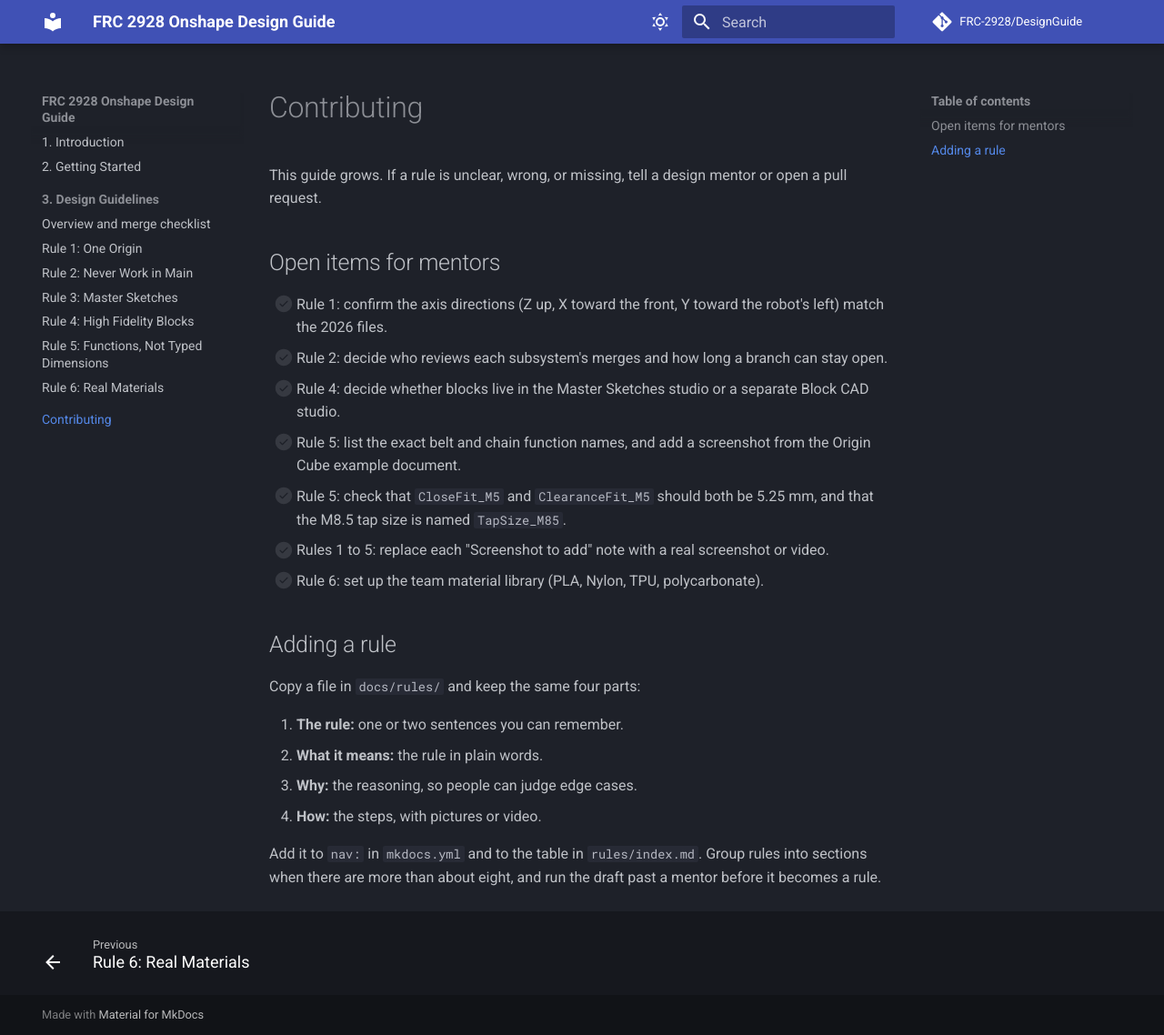
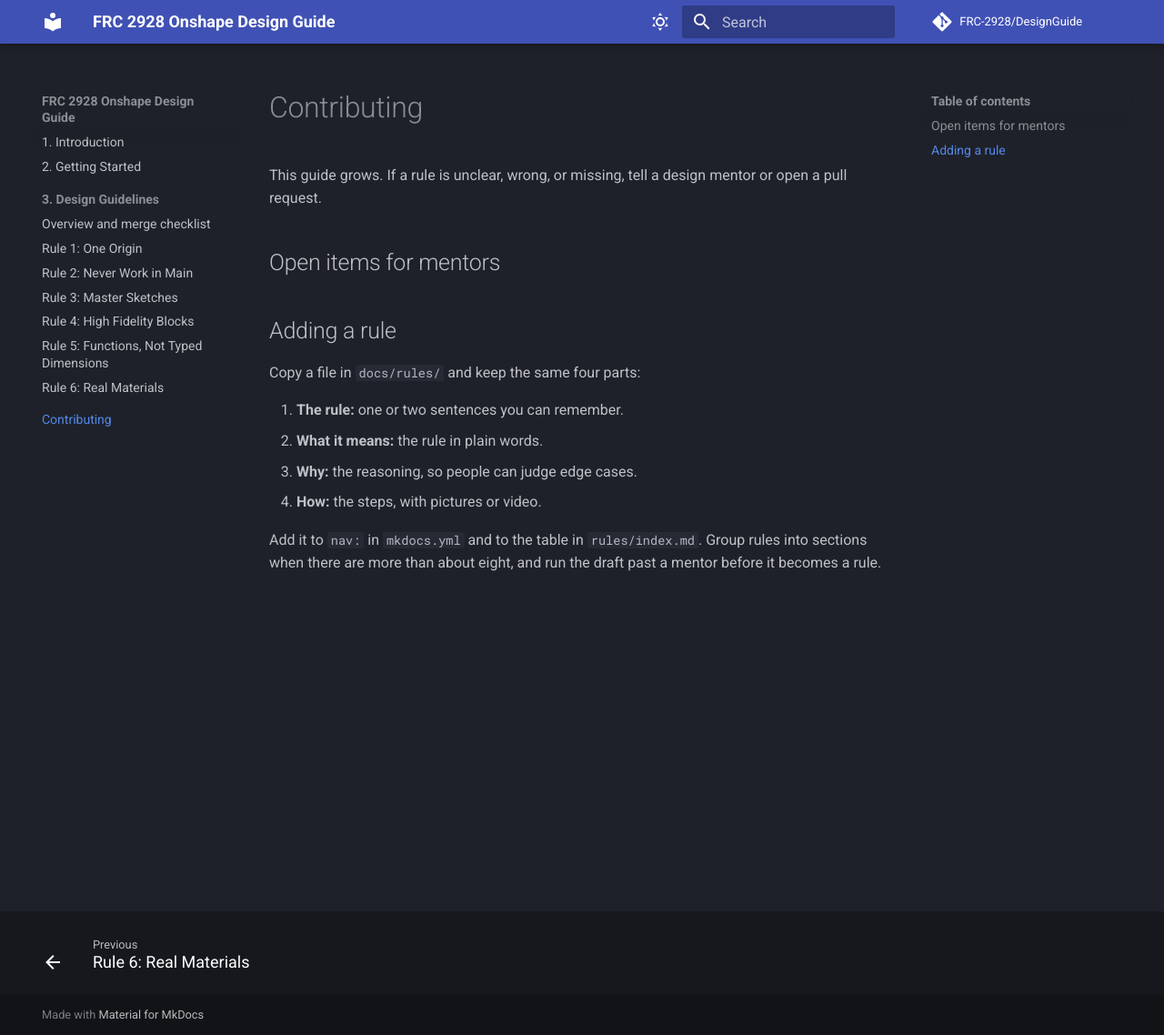
Before and after one commit to FRC-2928/DesignGuide, an MkDocs documentation site: the page built from docs/contributing.md, in a window 1280 px wide and 1138 px high. Shown: the whole window at 91% size. Built offline with MkDocs 1.6.1 and Material for MkDocs 9.7.7, drawn with Linux system fonts in a browser that asks for light colours; comment, search, counter and statistics services are not loaded.

Commit message:
Updated contribution page

```diff
--- a/docs/contributing.md
+++ b/docs/contributing.md
@@ -4,13 +4,6 @@ This guide grows. If a rule is unclear, wrong, or missing, tell a design mentor
 
 ## Open items for mentors
 
-- [ ] Rule 1: confirm the axis directions (Z up, X toward the front, Y toward the robot's left) match the 2026 files.
-- [ ] Rule 2: decide who reviews each subsystem's merges and how long a branch can stay open.
-- [ ] Rule 4: decide whether blocks live in the Master Sketches studio or a separate Block CAD studio.
-- [ ] Rule 5: list the exact belt and chain function names, and add a screenshot from the Origin Cube example document.
-- [ ] Rule 5: check that `CloseFit_M5` and `ClearanceFit_M5` should both be 5.25 mm, and that the M8.5 tap size is named `TapSize_M85`.
-- [ ] Rules 1 to 5: replace each "Screenshot to add" note with a real screenshot or video.
-- [ ] Rule 6: set up the team material library (PLA, Nylon, TPU, polycarbonate).
 
 ## Adding a rule
 
```
